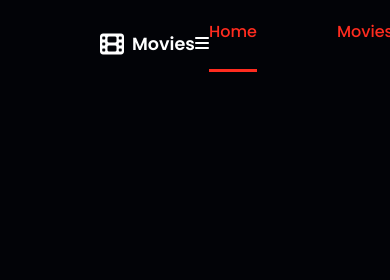
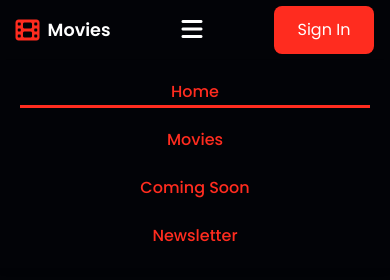
Before and after one commit to tokaashraf1/Movies-App, a website: page src/index.html in a window 390 px wide. Both pictures are taken after a click on the element 201 px from the left and 44 px from the top of the page. Shown: the top 280 px of the page. Drawn offline with Linux system fonts and the light colour scheme.

Commit message:
nav bar responsive

```diff
--- a/css/style.css
+++ b/css/style.css
@@ -28,6 +28,7 @@
     font-family: 'Poppins', sans-serif;
     background: var(--text-color);
     color: var(--bg-color);
+    height: 3000px;
   }
   header.shadow {
     background-color: var(--bg-color);
@@ -53,3 +54,11 @@
   .navbar .home-active::after {
     width: 100%;
   }
+  @media (max-width:768px) {
+    header.shadow #menu-icon {
+      color: var(--text-color);
+    }
+    .navbar.active {
+      top: 100%;
+    }
+  }
--- a/src/index.html
+++ b/src/index.html
@@ -19,17 +19,17 @@
   </head>
   <body>
      <!--Navbar  -->
-     <header class="fixed top-0 right-0 w-full flex justify-between items-center px-[100px] py-5 z-[1000] transition-all duration-500">
-      <a href="#home" class="text-[1.1rem] font-semibold text-white flex items-center gap-2"> <i class="fa-solid fa-film  text-[24px] text-white"></i> Movies </a>
-      <div id="menu-icon"><i class="fa-solid fa-bars"></i></div>
+     <header class="fixed top-0 right-0 w-full flex justify-between items-center lg:px-[100px] lg:py-5 z-[1000] py-[6px] px-[4%] md:py-[12px]  transition-all duration-500">
+      <a href="#home" class="logo text-[1.1rem] font-semibold text-[var(--bg-color)] flex items-center gap-2"> <i class="fa-solid fa-film  text-[24px] text-[var(--main-color)]"></i> Movies </a>
+      <div id="menu-icon" class="text-2xl cursor-pointer z-[100001] block md:hidden"><i class="fa-solid fa-bars"></i></div>
       <!-- menu -->
-      <ul class="flex gap-[5rem] navbar">
+      <ul class="absolute top-[-578px] left-0 right-0 flex flex-col  gap-6 p-5 shadow-md text-center md:static md:flex-row md:bg-transparent md:shadow-none md:gap-[5rem] navbar ">
         <li class="relative"><a class="home-active font-medium text-[1rem] text-[var(--main-color)]" href="#home">Home</a></li>
         <li class="relative"><a class="font-medium text-[1rem] text-[var(--main-color)]" href="#movies">Movies</a></li>
         <li class="relative"><a class="font-medium text-[1rem] text-[var(--main-color)]" href="#coming soon">Coming Soon</a></li>
         <li class="relative"><a  class="font-medium text-[1rem] text-[var(--main-color)]"href="#newsletter">Newsletter</a></li>
       </ul>
-      <a href="#" class="btn">Sign In</a>
+      <a href="#" class=" bg-[var(--main-color)] text-[var(--bg-color)] px-6 py-3 rounded-lg font-normal transition duration-300 hover:bg-red-600">Sign In</a>
     </header>
     <script src="../js/main.js"></script>
   </body>
```
Also changed, not shown: src/output.css.
